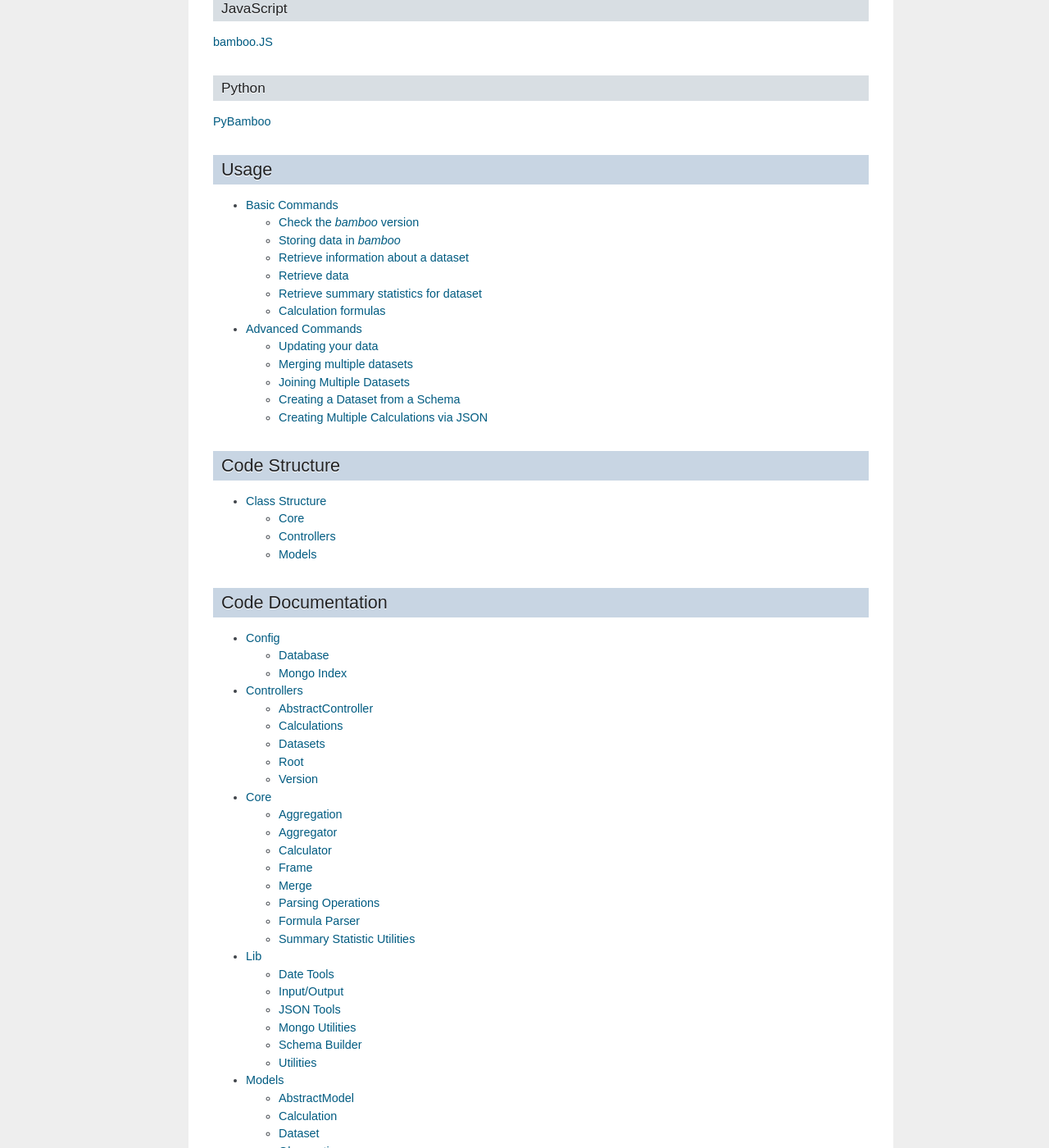
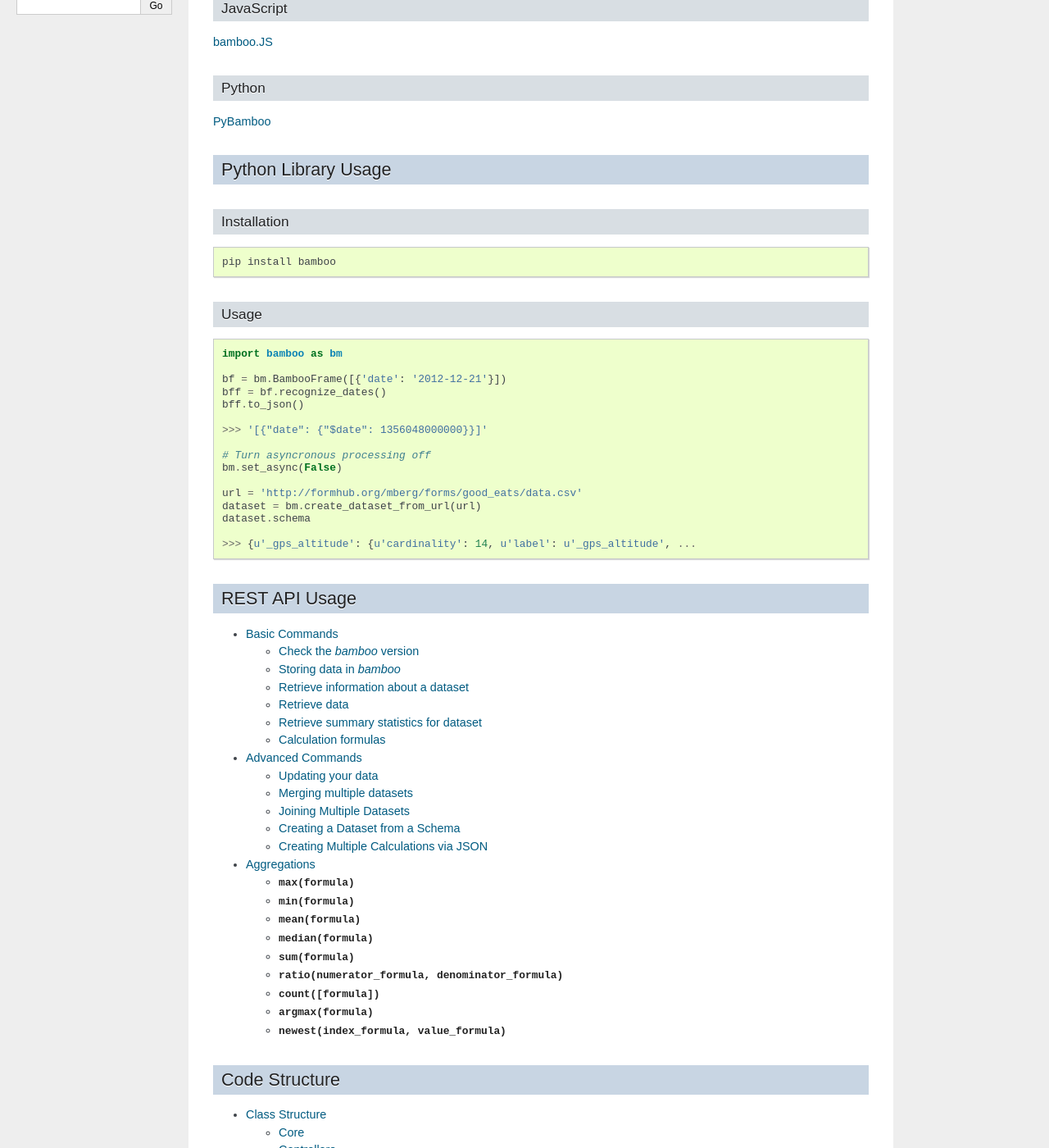
Before and after one commit to pld/bamboo, a Sphinx documentation site: the page built from docs/index.rst, in a window 1280 px wide and 1400 px high, scrolled down 522 px. Shown: the whole window at 82% size. Built offline with Sphinx 7.4.7, drawn with Linux system fonts in a browser that asks for light colours; formulas are drawn with MathJax 3; some of the changed text lies outside the part shown.

Commit message:
docs for aggs, newest, using bamboo in python

```diff
--- /dev/null
+++ b/docs/aggregations.rst
@@ -0,0 +1,106 @@
+Aggregations
+============
+
+Below is a list of valid aggregations which can be included in a formula.
+
+The arguments to the aggregation are column names, e.g. ``amount``, or formulas
+themselves, e.g. ``risk_factor in ["low_risk"]``.
+
+``max(formula)``
+----------------
+
+.. code-block:: sh
+
+    max(amount)
+
+``min(formula)``
+----------------
+
+.. code-block:: sh
+
+    min(amount)
+
+``mean(formula)``
+-----------------
+
+.. code-block:: sh
+
+    mean(amount)
+
+``median(formula)``
+-------------------
+
+.. code-block:: sh
+
+    median(amount)
+
+``sum(formula)``
+----------------
+
+.. code-block:: sh
+
+    sum(amount)
+    sum(risk_factor in ["low_risk"])
+
+``ratio(numerator_formula, denominator_formula)``
+-------------------------------------------------
+
+Calculate the ratio of the sum of values in the numerator divided by the sum of
+values in the denominator, where any rows containing a missing value in the
+numerator or denominator, or having a denominator of zero, are ignored.  Given
+:math:`n` is the number of rows, :math:`x` is a vector of the calculated
+numerator, and :math:`y` is a vector of the calculated denominator, this is
+equivalent to:
+
+.. math::
+    ratio(x, y) = \sum_{i=1}^n \left\{
+        \begin{array}{l l}
+            0 & \quad \text{if $x_i$ or $y_i$ is NaN, or $y_i$ = 0}\\
+            \frac{x_i}{y_i} & \quad \text{otherwise}
+        \end{array} \right.
+
+.. code-block:: sh
+
+    ratio(amount, gps_latitude)
+    ratio(risk_factor in ["low_risk"], risk_factor in ["low_risk", "medium_risk"])
+    ratio(risk_factor in ["low_risk"], 1)
+
+``count([formula])``
+--------------------
+
+Calculate the number of rows in the dataset, or if a formula is passed, the
+number of rows in which the formula is true.
+
+.. code-block:: sh
+
+    count()
+    count(risk_factor in ["low_risk"])
+
+``argmax(formula)``
+-------------------
+
+Calculate the row index at which the value of formula occurs.  If used with a
+group by the index is relative to the ungrouped dataframe.
+
+.. code-block:: sh
+
+    argmax(submit_date)
+
+``newest(index_formula, value_formula)``
+----------------------------------------
+
+Calculate the row with the newest (maximum) value of ``index_formula``
+(internally using argmax) and return the value of the ``value_formula`` for
+that row.
+
+Given :math:`n` is the number of rows, :math:`x` is a vector of the calculated
+index formula, and :math:`y` is a vector of the calculated value formula, this
+is equivalent to:
+
+.. math::
+
+    newest(x, y) = y_{{\operatorname{argmax}}(x)}
+
+.. code-block:: sh
+
+    newest(submit_date, amount)
--- a/docs/index.rst
+++ b/docs/index.rst
@@ -1,5 +1,5 @@
 Welcome to the *bamboo* documentation!
-====================================
+======================================
 
 *bamboo* is an application that systematizes realtime data analysis. *bamboo*
 provides an interface for merging, aggregating and adding algebraic
@@ -36,14 +36,47 @@
 
 `PyBamboo <https://github.com/modilabs/pybamboo>`_
 
+Python Library Usage
+--------------------
+
+Installation
+^^^^^^^^^^^^
+
+.. code-block:: bash
+
+    pip install bamboo
+
 Usage
------
+^^^^^
+
+.. code-block:: python
+
+    import bamboo as bm
+
+    bf = bm.BambooFrame([{'date': '2012-12-21'}])
+    bff = bf.recognize_dates()
+    bff.to_json()
+
+    >>> '[{"date": {"$date": 1356048000000}}]'
+
+    # Turn asyncronous processing off
+    bm.set_async(False)
+
+    url = 'http://formhub.org/mberg/forms/good_eats/data.csv'
+    dataset = bm.create_dataset_from_url(url)
+    dataset.schema
+
+    >>> {u'_gps_altitude': {u'cardinality': 14, u'label': u'_gps_altitude', ...
+
+REST API Usage
+--------------
 
 .. toctree::
    :maxdepth: 2
 
    basic_commands
    advanced_commands
+   aggregations
 
 Code Structure
 --------------
```
Also changed, not shown: bamboo/__init__.py (+10 -0 lines), docs/basic_commands.rst (+13 -1 lines), 4 other files.
